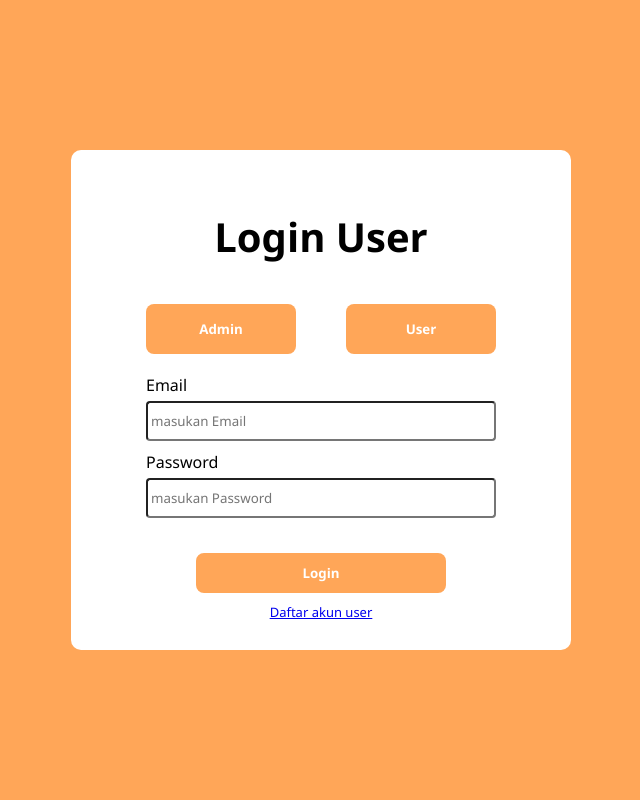
After one commit to Alfontra/tubes-pbw-topik2, a Spring app: template src/main/resources/templates/LoginUser.html in a window 1280 px wide. The commit adds this page. Shown: the whole page, without its empty margins (319-959 px from the left). Run offline with Thymeleaf, Linux system fonts and the light colour scheme; the template is opened without the code that fills it, so the values that code supplies are empty.

Commit message:
penambahan halaman login & sign up

```diff
--- /dev/null
+++ b/src/main/resources/static/css/LogSig.css
@@ -0,0 +1,113 @@
+* {
+  box-sizing: border-box;
+  margin: 0;
+  padding: 0;
+  font-family: 'Segoe UI', sans-serif;
+}
+
+body{
+    background-color: #FFA658;
+    display: flex;
+     justify-content: center;
+   align-items: center;
+   height: 100vh;
+
+}
+
+.containerLogSig{
+    background-color: #ffffff;
+    width: 500px;
+    height: 500px;
+    border-radius: 10px;
+    padding:50px 30px 20px 30px;
+    display:flex;
+    flex-direction: column;
+   justify-content: center;
+   align-items: center;
+
+
+}
+
+.judulLogSig{
+  margin-bottom: 40px;
+}
+
+.judulLogSig h2{
+  font-size: 40px;
+}
+
+.containerRole{
+  display: flex;
+  gap: 50px;
+  margin-bottom: 20px;
+}
+
+.buttonRole{
+  font-weight: 600;
+  width: 150px;
+  height: 50px;
+   background-color: #FFA658;
+  color: #ffffff;
+  border-radius: 8px;
+  border: none;
+  cursor:pointer;
+}
+
+
+.containerInputLogSig{
+   margin-bottom: 20px;
+}
+
+.containerEmail{
+  margin-bottom: 10px;
+}
+
+.containerEmail p{
+  margin-bottom: 5px;
+}
+
+.inputLogSig{
+  width: 350px;
+  height: 40px;
+  border-radius: 4px;
+  padding: 3px;
+  border-color:  solid #565656;
+}
+
+.containerNama{
+  margin-bottom: 10px;
+}
+
+.containerNama p{
+  margin-bottom: 5px;
+}
+.containerPassword{
+   margin-bottom: 15px;
+}
+
+.containerPassword p{
+   margin-bottom: 5px;
+}
+
+.containerBtnLogSig{
+  display: flex;
+  flex-direction: column;
+  justify-content: center;
+  align-items: center;
+}
+
+.buttonLogSig{
+  width: 250px;
+  height: 40px;
+  border-radius: 8px;
+  border: none;
+  background-color: #FFA658;
+  color: #ffffff;
+  font-weight: 600;
+  cursor: pointer;
+  margin-bottom: 10px;
+}
+
+.containerBtnLogSig a{
+  font-size: 13px;
+}
--- /dev/null
+++ b/src/main/resources/templates/LoginUser.html
@@ -0,0 +1,38 @@
+<!DOCTYPE html>
+<html lang="en">
+<head>
+    <meta charset="UTF-8">
+    <meta name="viewport" content="width=device-width, initial-scale=1.0">
+      <link rel="stylesheet"  href="../static/css/LogSig.css" th:href="@{/css/LogSig.css}">
+    <title>Document</title>
+</head>
+<body>
+    <form class="containerLogSig" th:action="@{/LoginUser}" method="post">
+        <div class="judulLogSig">
+            <h2>Login User</h2>
+        </div>
+
+        <div class="containerRole">
+            <button type="button" class="buttonRole" th:onclick="|location.href='@{/LoginAdmin}'|">Admin</button>
+            <button type="button" class="buttonRole" th:onclick="|location.href='@{/LoginUser}'|">User</button>
+        </div>
+
+        <div class="containerInputLogSig">
+            <div class="containerEmail">
+                <p>Email</p>
+                <input type="email" placeholder="masukan Email" id="emailInput" class="inputLogSig" name="email">
+            </div>
+
+            <div class="containerPassword">
+                <p>Password</p>
+                <input type="password" placeholder="masukan Password" id="passwordInput" class="inputLogSig" name="password" >
+            </div>
+        </div>
+
+        <div class="containerBtnLogSig">
+            <button class="buttonLogSig">Login</button>
+            <a th:href="@{/SignUp}">Daftar akun user</a>
+        </div>
+    </form>
+</body>
+</html>
--- a/src/main/resources/templates/dashboardUser.html
+++ b/src/main/resources/templates/dashboardUser.html
@@ -15,7 +15,7 @@
                 <img src="../static/images/Vector.png" th:src="@{/images/Vector.png}" alt="search" id="searchIcon">
                 <input type="text" placeholder="cari resep masakan" id="searchInput">
             </div>
-            <button id="pageAddRecipe" th:onclick="|location.href='@{/tambahRecipePage}'|"  >Tambah Recipe</button>
+            <button type="button" id="pageAddRecipe" th:onclick="|location.href='@{/tambahRecipePage}'|"  >Tambah Recipe</button>
         </div>
     </navbar>
 
@@ -29,9 +29,9 @@
                 </a>
 
                 <a class="detailRecipe" th:href="@{/isiResep(id=${recipe.id})}">
-                    <img class="gambarResep" th:src="${recipe.imageUrl}" th:alt="${recipe.judul}">
+                    <img class="gambarResep" th:src="${recipe.photo_path}" th:alt="${recipe.title}">
                     <div class="divJudul">
-                        <h3 class="judulResep" th:text="${recipe.judul}">Judul Resep</h3>
+                        <h3 class="judulResep" th:text="${recipe.title}">Judul Resep</h3>
                     </div>
                 </a>
 
```
Also changed, not shown: src/main/resources/templates/IsiResep.html (+5 -5 lines), src/main/resources/templates/LoginAdmin.html (added, +37 -0 lines), src/main/resources/templates/SignUp.html (added, +39 -0 lines), src/main/resources/static/css/index.css (added).
